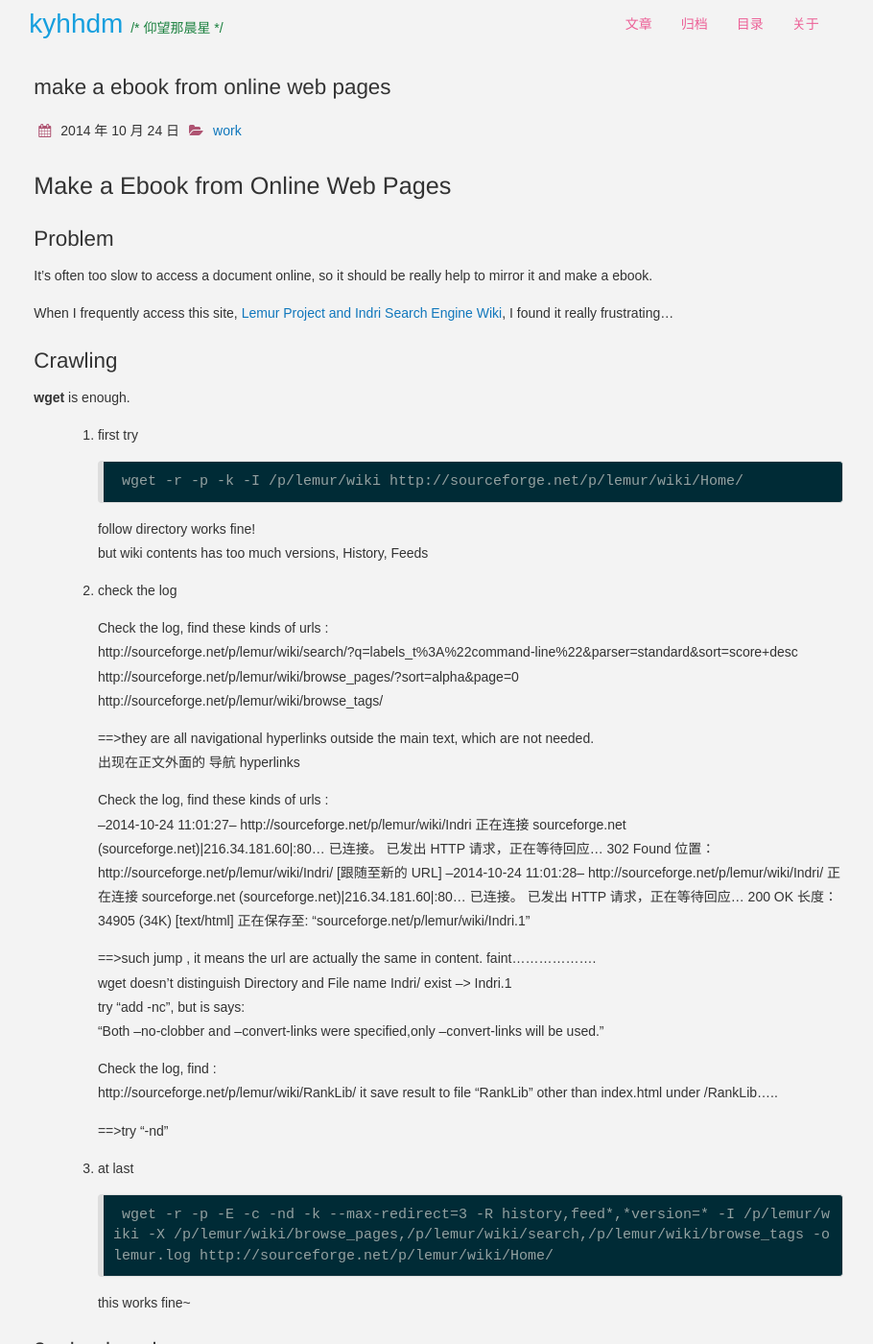
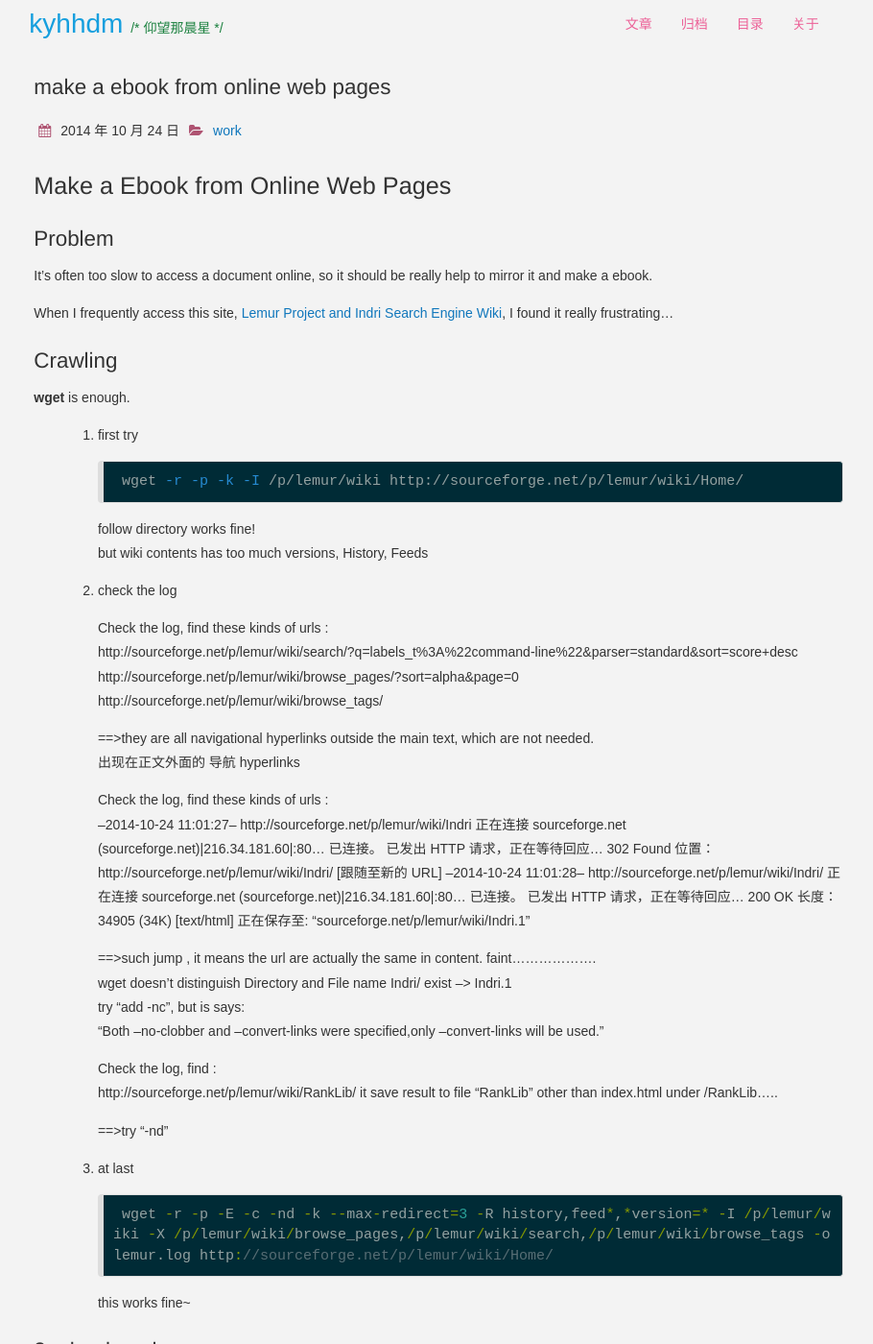
Before and after one commit to kyhhdm/kyhhdm.github.io, a Jekyll site: the page built from _posts/2014-10-24-make a ebook from online web pages.md, in a window 1280 px wide and 1400 px high. Shown: the whole window at 96% size, without its empty margins (183-1093 px from the left). Built offline with Jekyll 4.4.1, drawn with Linux system fonts in a browser that asks for light colours; nearby versions of some CDN libraries; comment, search, counter and statistics services are not loaded.

Commit message:
update, try pygments syntax

````diff
--- a/_posts/2014-10-24-make a ebook from online web pages.md
+++ b/_posts/2014-10-24-make a ebook from online web pages.md
@@ -24,9 +24,10 @@ When I frequently access this site, [Lemur Project and Indri Search Engine Wiki]
 
 1. first try
 
-    ```
+    ```sh
     wget -r -p -k -I /p/lemur/wiki http://sourceforge.net/p/lemur/wiki/Home/
     ```
+
     follow directory works fine!
     but wiki contents has too much versions, History, Feeds
 
@@ -64,9 +65,10 @@ When I frequently access this site, [Lemur Project and Indri Search Engine Wiki]
 
 3. at last
 
-    ```
+    ```c
     wget -r -p -E -c -nd -k --max-redirect=3 -R history,feed*,*version=* -I /p/lemur/wiki -X /p/lemur/wiki/browse_pages,/p/lemur/wiki/search,/p/lemur/wiki/browse_tags -o lemur.log http://sourceforge.net/p/lemur/wiki/Home/
     ```
+
     this works fine~
 
 ## 2. ebook maker
````
